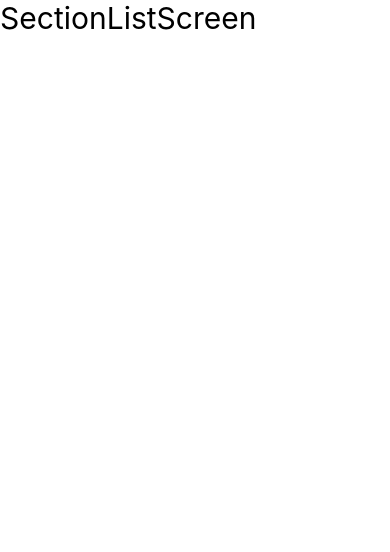
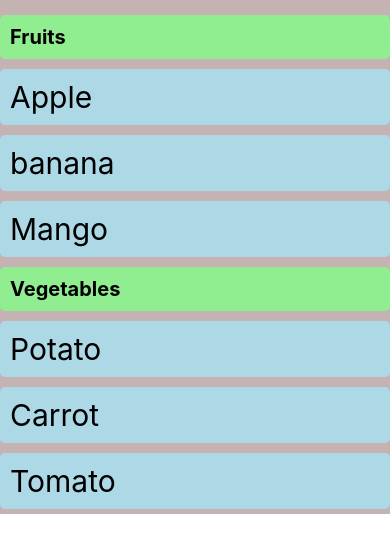
Before and after one commit to zaeemrehman3/ReactNativeApp, a React Native app: screen / in a window 390 px wide. Shown: the top 552 px of the page. Built offline with nearby package versions, Linux system fonts and the light colour scheme.

Commit message:
components

```diff
--- a/src/components/SectionListScreen.jsx
+++ b/src/components/SectionListScreen.jsx
@@ -1,12 +1,79 @@
-import { View, Text } from 'react-native'
+import { View, Text, SectionList, StyleSheet } from 'react-native'
 import React from 'react'
 
+const listItems = [
+    {
+        title : 'Fruits',
+        data : [
+            { id: 1, name: 'Apple' },
+            { id: 2, name: 'banana' },
+            { id: 3, name: 'Mango' },
+        ],
+    },
+
+     {
+        title : 'Vegetables',
+        data : [
+            { id: 4, name: 'Potato' },
+            { id: 5, name: 'Carrot' },
+            { id: 6, name: 'Tomato' },
+        ],
+    },
+];
+
 const SectionListScreen = () => {
+    const renderItem = ({ item }) => (
+        <View style={styles.item} >
+            <Text style={{ fontSize:30}}  >{item.name}</Text>
+        </View>
+    );
+    const renderSectionHeader = ({ section }) => (
+        <View style={styles.header} >
+            <Text style={styles.headertitle}  >{section.title}</Text>
+        </View>
+    )
   return (
-    <View>
-      <Text style={{ fontSize: 30 }} >SectionListScreen</Text>
+    <View style={styles.container} >
+        <SectionList
+        sections={listItems}
+        renderItem={renderItem}
+        renderSectionHeader={renderSectionHeader}
+        keyExtractor={(item) => item.id}
+
+        />
     </View>
   )
 }
 
+const styles = StyleSheet.create({
+    container : {
+        backgroundColor : '#c5b2b2ff',
+        paddingTop : 10,
+    },
+
+    item : {
+        backgroundColor : '#add8e6',
+        padding : 10,
+        marginVertical : 5,
+        borderRadius: 5,
+    },
+
+    title : {
+        fontSize : 25,
+    },
+
+    header : {
+        backgroundColor : '#90ee90',
+        padding : 10,
+        borderRadius : 5,
+        marginVertical : 5,
+    },
+    headertitle : {
+        fontSize : 20,
+        fontWeight : 'bold',
+    },
+
+
+});
+
 export default SectionListScreen
```
